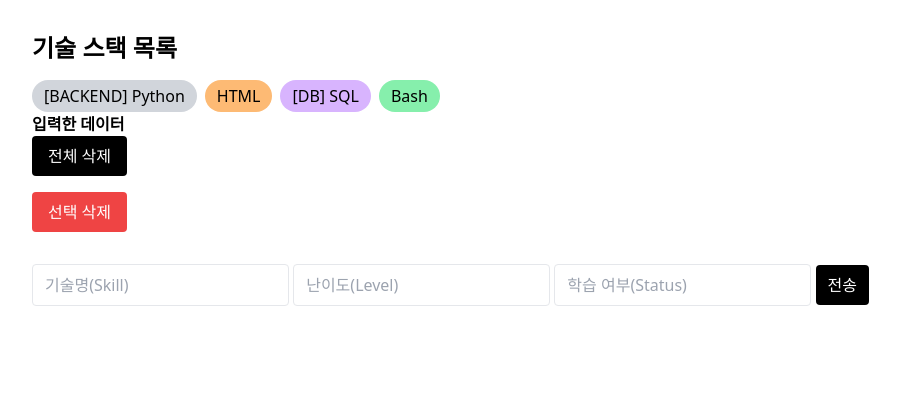
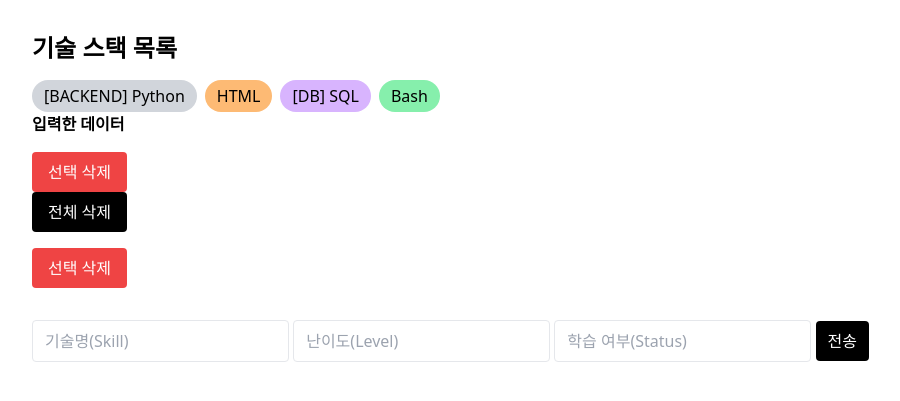
Before and after one commit to memilmuk82/hello_flask, a Flask app: page / in a window 1280 px wide. Shown: the top 401 px of the page, without its empty margins (0-900 px from the left). Run offline with Flask 3, Linux system fonts and the light colour scheme; some libraries are stand-ins or nearby versions.

Commit message:
index.html 수정

```diff
--- a/templates/index.html
+++ b/templates/index.html
@@ -21,18 +21,18 @@
     </div>
     <div>
         <h2 class="mt9 text=xl font-bold">입력한 데이터</h2>
+        <form action="/delete_selected" method="post">
         {% for item in messages %}
-            <div class="bg-yellow-200 p-2 m-2 rounded flex justify-between items-center">
+            <div class="bg-yellow-200 p-2 m-2 rounded flex items-center gap-3">
+                <input type="checkbox" name="delete_indexes" value="{{ loop.index0 }}">
                 <span>{{ item }}</span>
-
-                <form action="/delete" method="post">
-                    <input type="hidden" name="index" value="{{ loop.index0 }}">
-                    <button type="submit" class="ml-2 bg-red-500 text-white px-3 py-1 rounded" onclick="return confirm('정말 삭제할까요?')">
-                        삭제
-                    </button>
-                </form>
             </div>
         {% endfor %}
+
+    <button type="submit" class="mt-4 bg-red-500 text-white px-4 py-2 rounded">
+        선택 삭제
+    </button>
+</form>
     </div>
     <form action="/delete_all" method="post">
         <button type="submit" class="bg-black text-white px-4 py-2 rounded">
```
